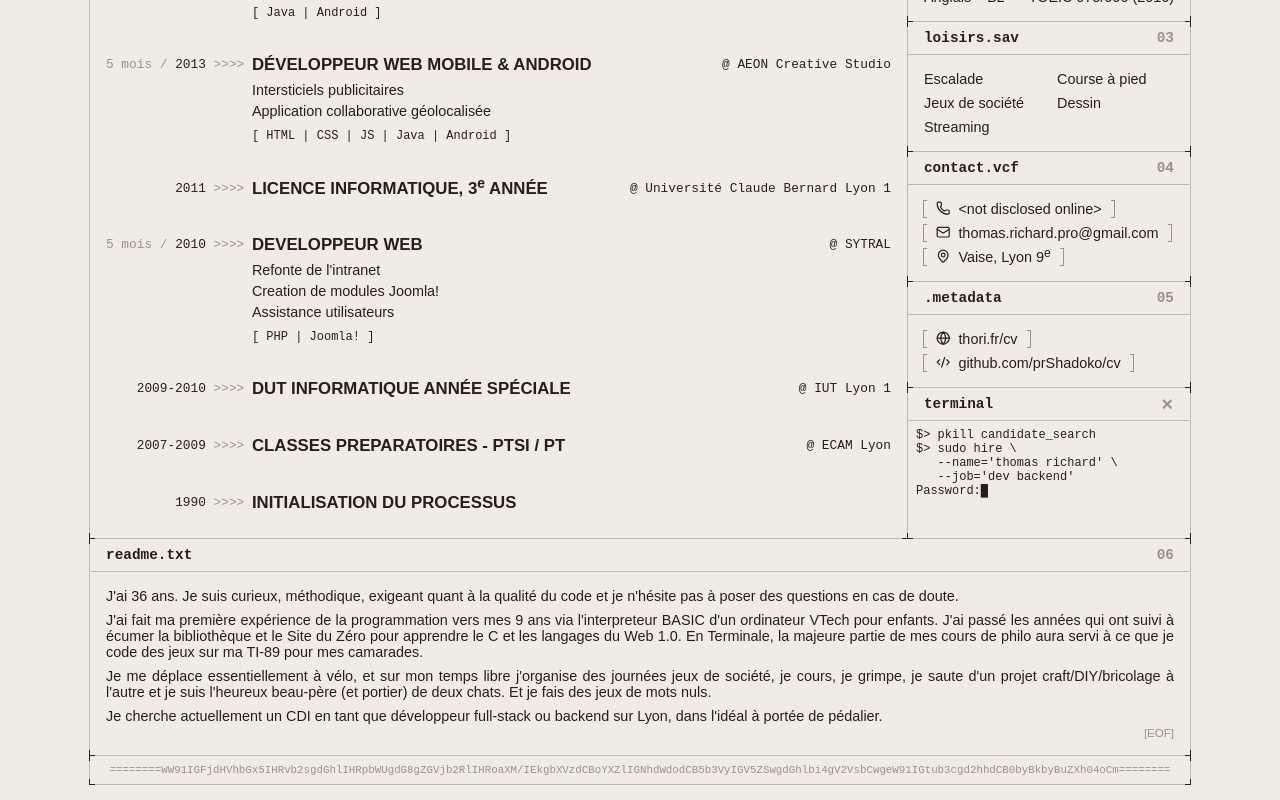
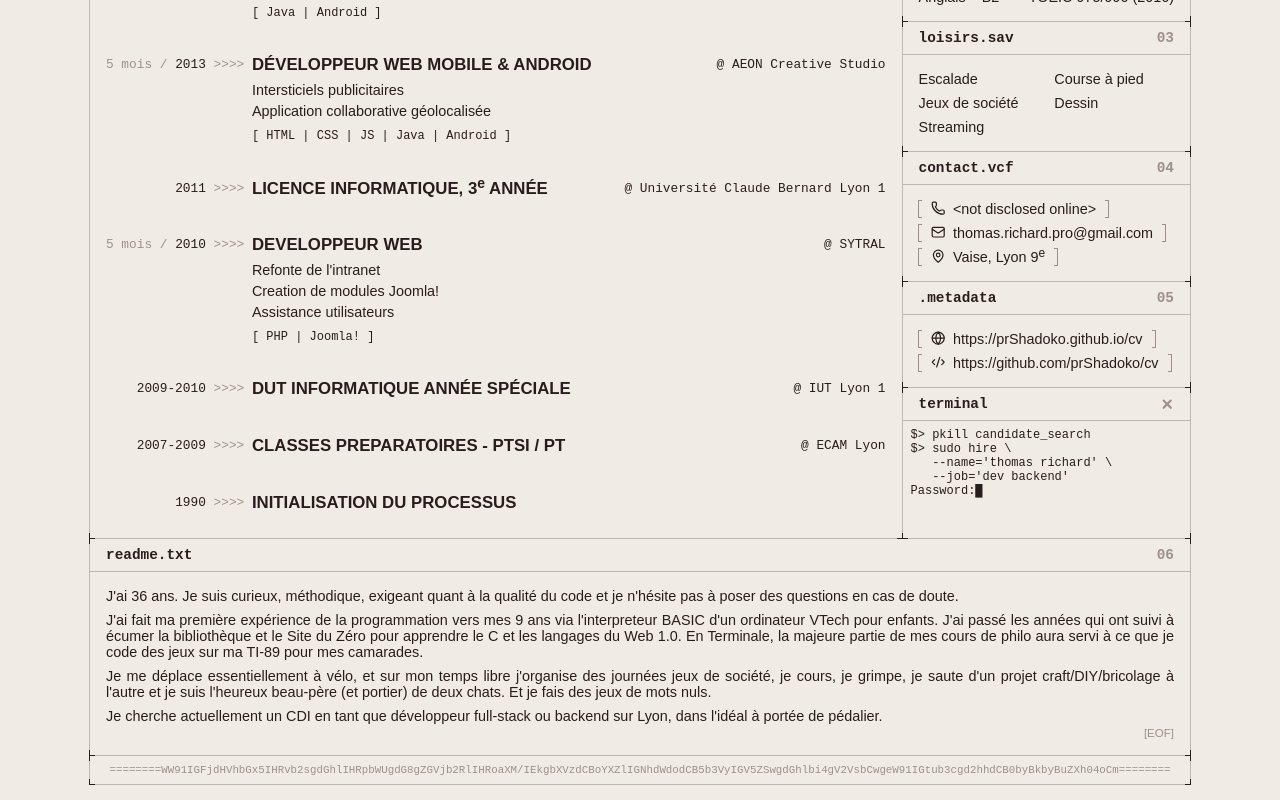
Before and after one commit to prShadoko/cv, a SvelteKit app: page / in a window 1280 px wide. Shown: the part 820-1620 px from the top of the page. Built offline with nearby package versions, Linux system fonts and the light colour scheme; a web font is replaced by a local one.

Commit message:
Make urls absolute

```diff
--- a/src/routes/data.ts
+++ b/src/routes/data.ts
@@ -210,8 +210,8 @@ interface Metadata {
 }
 
 export const metadata: Metadata = {
-  source: 'github.com/prShadoko/cv',
-  web: 'thori.fr/cv',
+  source: 'https://github.com/prShadoko/cv',
+  web: 'https://prShadoko.github.io/cv',
 };
 
 export const readme: string[] = [
```
